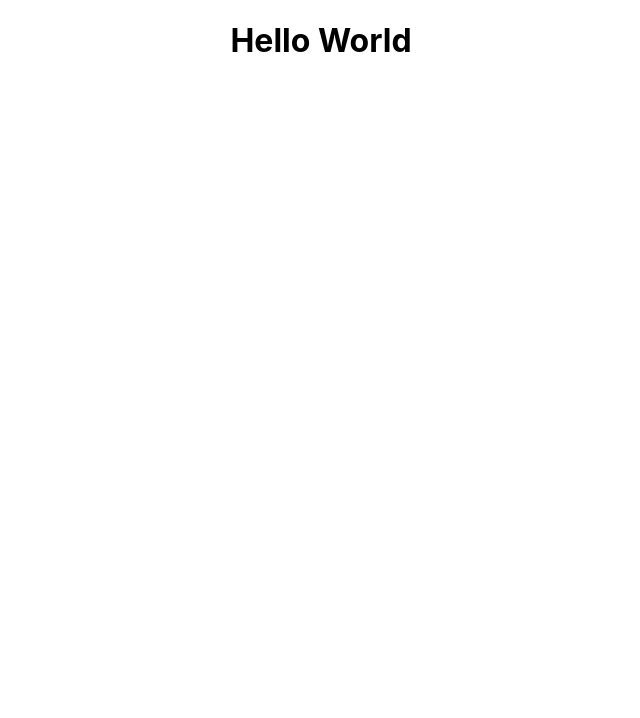
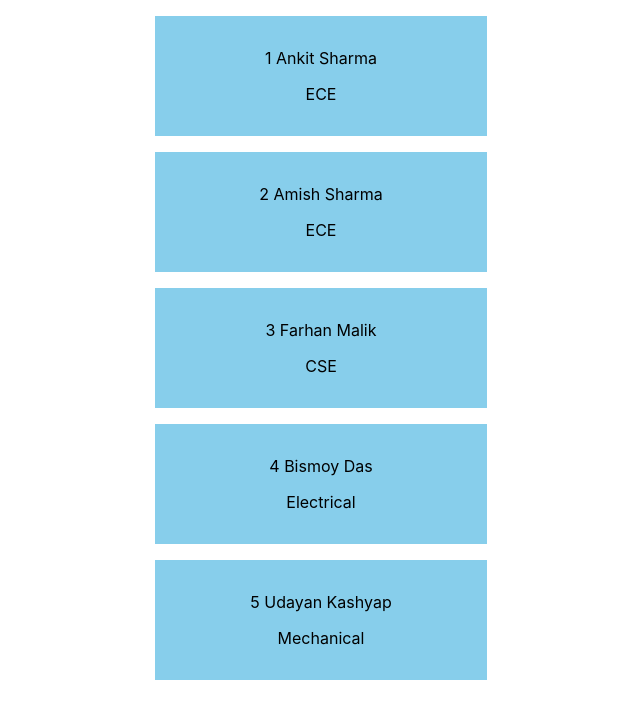
Before and after one commit to afk-ankit/redpositive-assignment, a React (Create React App) app: page / in a window 1280 px wide. Shown: the top 718 px of the page, without its empty margins (319-959 px from the left). Built offline with nearby package versions, Linux system fonts and the light colour scheme.

Commit message:
initial commit

```diff
--- a/src/App.js
+++ b/src/App.js
@@ -1,9 +1,10 @@
 import './App.css';
-
+import data from './data';
+import List from './List';
 function App() {
   return (
     <div className="App">
-      <h1>Hello World</h1>
+      {data.map(e => <List id={e.id} name={e.name} branch={e.branch} key={e.id} />)}
     </div>
   );
 }
--- /dev/null
+++ b/src/List.css
@@ -0,0 +1,8 @@
+.list {
+    background-color: skyblue;
+    width: 300px;
+
+    margin: auto;
+    padding: 1rem 1rem;
+    margin-top: 1rem;
+}
--- /dev/null
+++ b/src/List.js
@@ -0,0 +1,11 @@
+import './List.css'
+function List({ id, name, branch }) {
+    return (
+        <div className="list">
+            <p>{id} {name}</p>
+            <p>{branch}</p>
+        </div>
+    )
+}
+
+export default List
--- /dev/null
+++ b/src/data.js
@@ -0,0 +1,31 @@
+export default [
+    {
+        id: 1,
+        name: "Ankit Sharma",
+        branch: "ECE"
+    }
+    ,
+    {
+        id: 2,
+        name: "Amish Sharma",
+        branch: "ECE"
+    }
+    ,
+    {
+        id: 3,
+        name: "Farhan Malik",
+        branch: "CSE"
+    }
+    ,
+    {
+        id: 4,
+        name: "Bismoy Das",
+        branch: "Electrical"
+    }
+    ,
+    {
+        id: 5,
+        name: "Udayan Kashyap",
+        branch: "Mechanical"
+    }
+]
```
